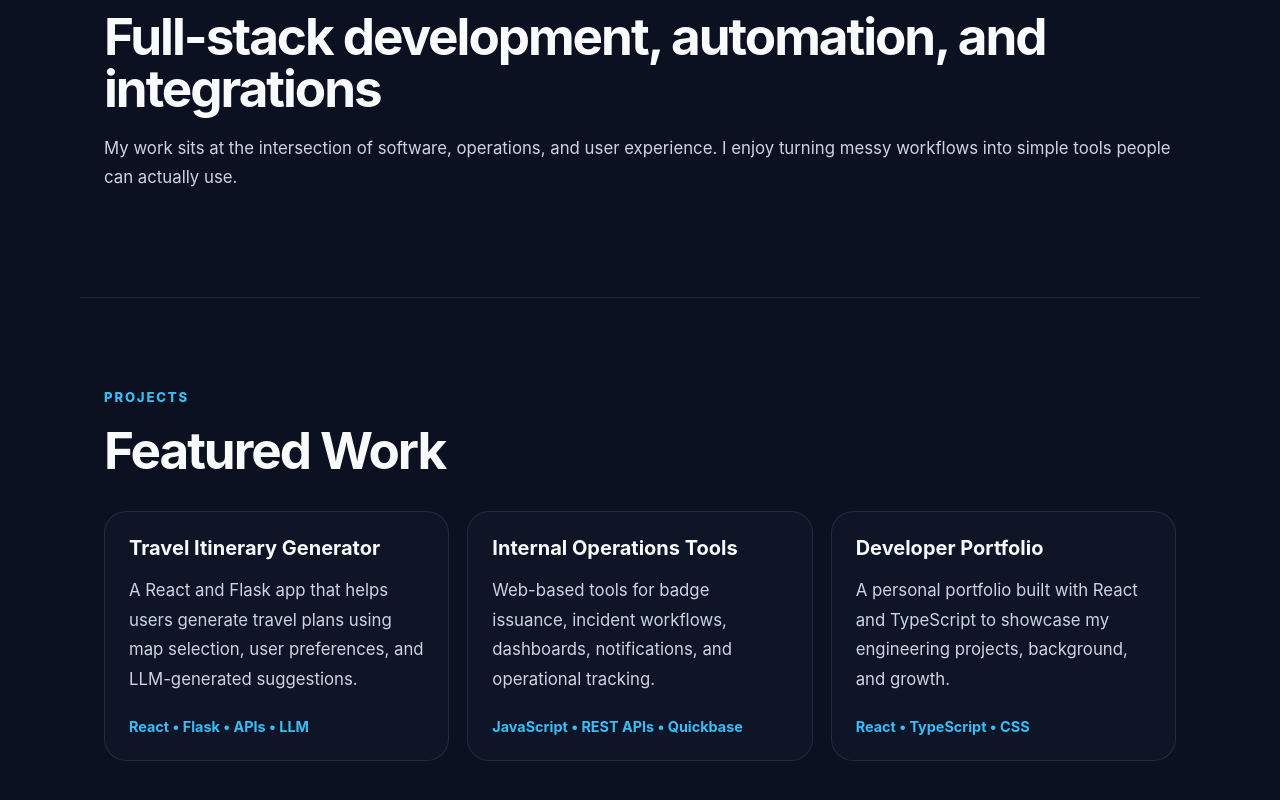
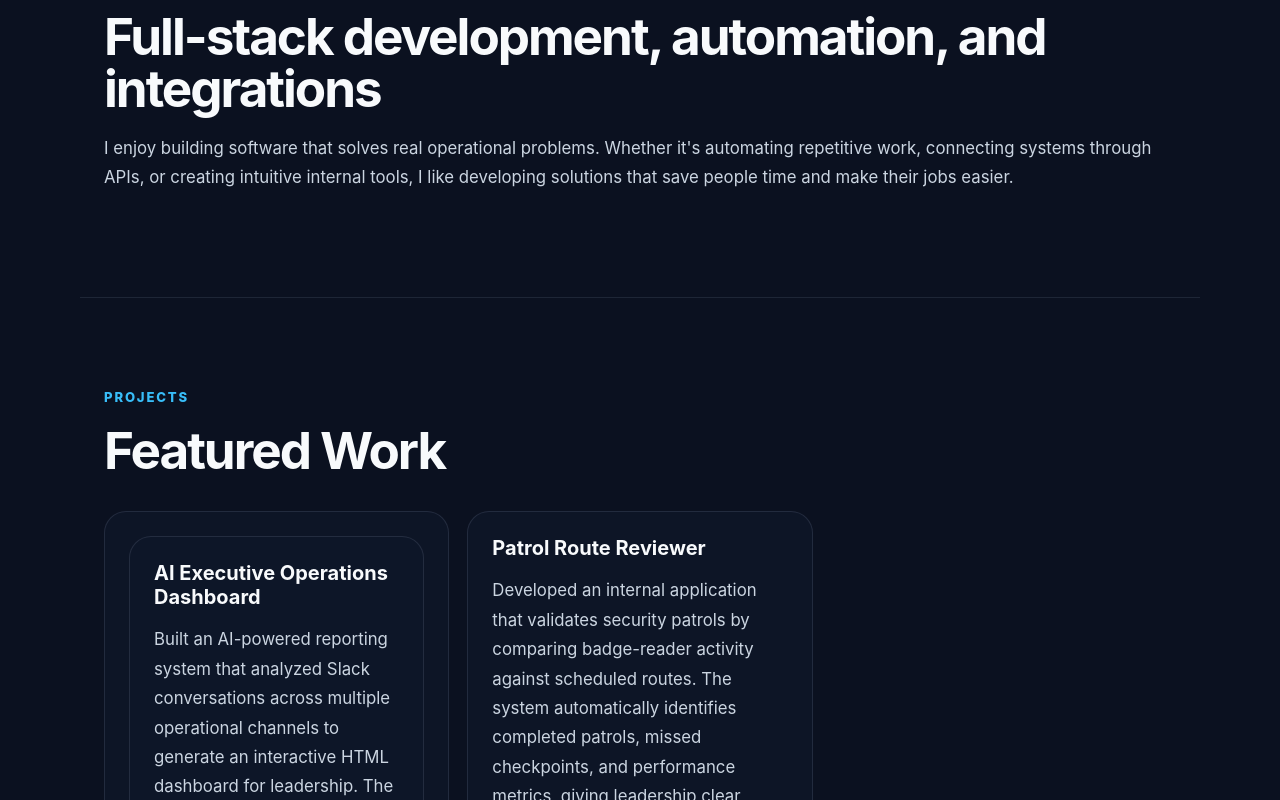
Before and after one commit to jdtoloza/developer-portfolio, a React app: page / in a window 1280 px wide. Shown: the part 1360-2160 px from the top of the page. Built offline with nearby package versions, Linux system fonts and the light colour scheme; the HTML template or start-up script is replaced by a standard one.

Commit message:
Updated content

```diff
--- a/src/pages/Engineer.tsx
+++ b/src/pages/Engineer.tsx
@@ -47,11 +47,7 @@ function Engineer() {
         </p>
 
         <p>
-          Rather than building classroom projects alone, I spent my time
-          solving operational problems where reliability, usability, and clear
-          communication mattered. That experience shaped how I approach software
-          today: understand the problem first, then build tools that make
-          people's work simpler and more effective.
+          Rather than building classroom projects alone, I spent my time solving operational problems where reliability, usability, and clear communication mattered. That experience shaped how I approach software today: understand the problem first, then build tools that make people's work simpler and more effective.
         </p>
       </section>
 
@@ -60,9 +56,7 @@ function Engineer() {
         <h2>Full-stack development, automation, and integrations</h2>
 
         <p>
-          My work sits at the intersection of software, operations, and user
-          experience. I enjoy turning messy workflows into simple tools people
-          can actually use.
+          I enjoy building software that solves real operational problems. Whether it's automating repetitive work, connecting systems through APIs, or creating intuitive internal tools, I like developing solutions that save people time and make their jobs easier.
         </p>
       </section>
 
@@ -72,31 +66,29 @@ function Engineer() {
 
         <div className="project-grid">
           <article className="card">
+            <article className="card">
+            <h3>AI Executive Operations Dashboard</h3>
+            <p>
+              Built an AI-powered reporting system that analyzed Slack conversations across multiple operational channels to generate an interactive HTML dashboard for leadership. The dashboard summarized weekly security incidents, international travel activity, employee welfare checks, and key operational insights, transforming hours of manual reporting into an automated executive briefing.
+            </p>
+            <span>Claude • JavaScript • HTML • Slack • AI Automation</span>
+          </article>
             <h3>Travel Itinerary Generator</h3>
             <p>
-              A React and Flask app that helps users generate travel plans using
-              map selection, user preferences, and LLM-generated suggestions.
+              A full-stack web application that generates personalized travel itineraries using interactive map selection, user preferences, reverse geocoding, and AI-powered recommendations. Built as my Computer Science capstone to explore modern frontend development, API integration, and LLM workflows.
             </p>
-            <span>React • Flask • APIs • LLM</span>
+            <span>React • Flask • Google Maps API • LLM</span>
           </article>
 
           <article className="card">
-            <h3>Internal Operations Tools</h3>
+            <h3>Patrol Route Reviewer</h3>
             <p>
-              Web-based tools for badge issuance, incident workflows,
-              dashboards, notifications, and operational tracking.
+              Developed an internal application that validates security patrols by comparing badge-reader activity against scheduled routes. The system automatically identifies completed patrols, missed checkpoints, and performance metrics, giving leadership clear operational visibility.
             </p>
             <span>JavaScript • REST APIs • Quickbase</span>
           </article>
 
-          <article className="card">
-            <h3>Developer Portfolio</h3>
-            <p>
-              A personal portfolio built with React and TypeScript to showcase
-              my engineering projects, background, and growth.
-            </p>
-            <span>React • TypeScript • CSS</span>
-          </article>
+
         </div>
       </section>
     </main>
```
